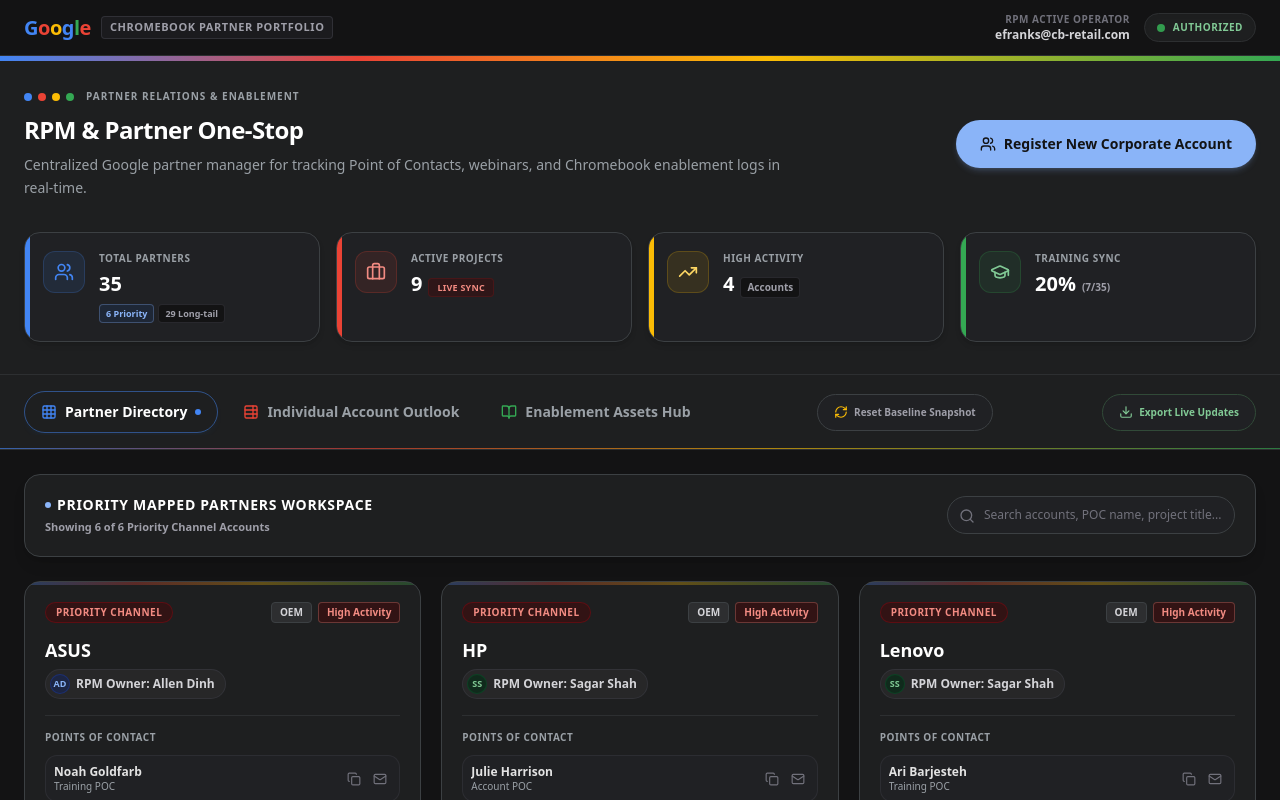
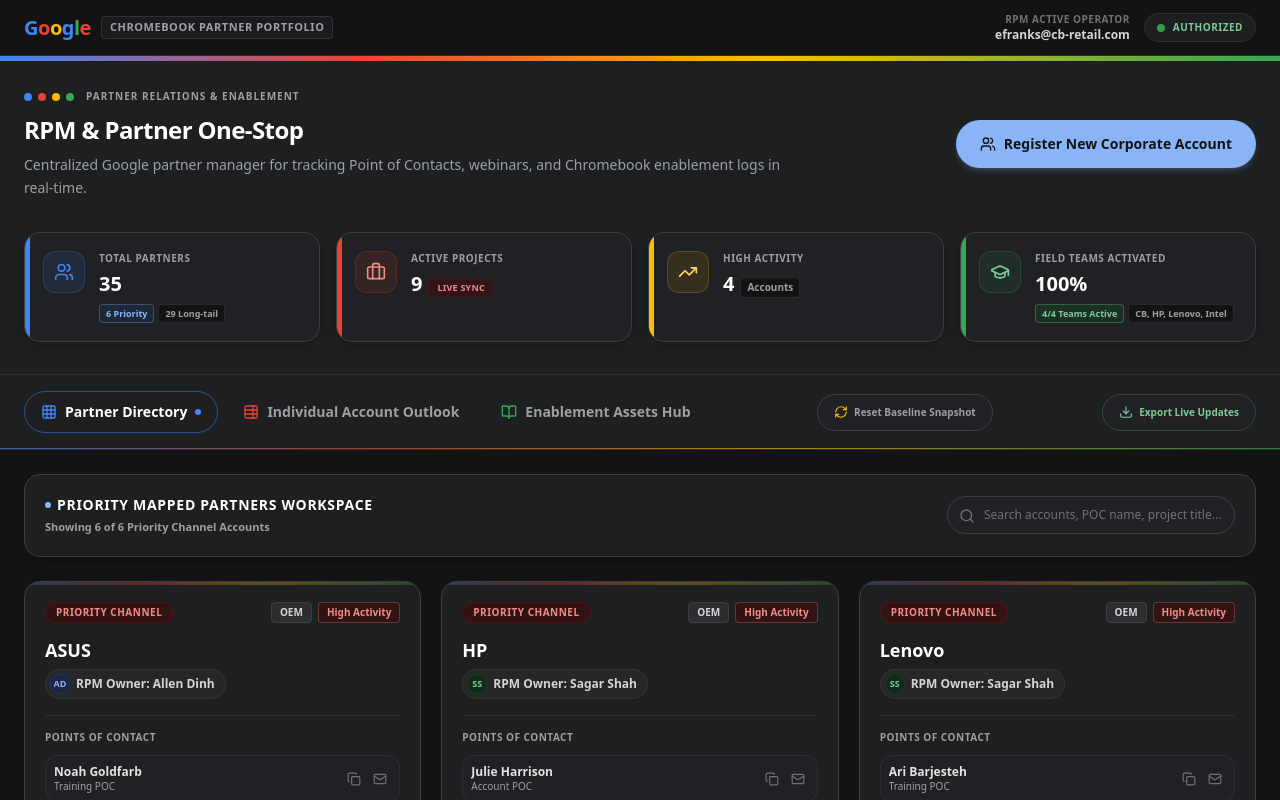
Before and after one commit to efrankschromebookg/Partner-Enablement-Hub, a React (Vite) app: page / in a window 1280 px wide. Shown: the top 800 px of the page. Built offline with nearby package versions, Linux system fonts and the light colour scheme; a web font is replaced by a local one.

Commit message:
fix: bump local storage version and update header
Increment local storage keys to v3 for data consistency and update the Enablement Hub header to display "Field Teams Activated" metrics.

```diff
--- a/src/App.tsx
+++ b/src/App.tsx
@@ -34,7 +34,7 @@
 export default function App() {
   // --- Master State Loads ---
   const [partners, setPartners] = useState<Partner[]>(() => {
-    const saved = localStorage.getItem('rpm_partners');
+    const saved = localStorage.getItem('rpm_partners_v3');
     if (saved) {
       const parsed: Partner[] = JSON.parse(saved);
       const partnersToMove = ['samsung', 'mediatek', 'amd', 'qualcomm'];
@@ -51,7 +51,7 @@
         return p;
       });
       if (migrationNeeded) {
-        localStorage.setItem('rpm_partners', JSON.stringify(migrated));
+        localStorage.setItem('rpm_partners_v3', JSON.stringify(migrated));
         return migrated;
       }
       return parsed;
@@ -60,7 +60,7 @@
   });
 
   const [rpms, setRpms] = useState<RPM[]>(() => {
-    const saved = localStorage.getItem('rpm_rpms');
+    const saved = localStorage.getItem('rpm_rpms_v3');
     if (saved) {
       const parsed: RPM[] = JSON.parse(saved);
       const partnersToMove = ['Samsung', 'MediaTek', 'AMD', 'Qualcomm'];
@@ -103,7 +103,7 @@
         return r;
       });
       if (migrationNeeded) {
-        localStorage.setItem('rpm_rpms', JSON.stringify(migrated));
+        localStorage.setItem('rpm_rpms_v3', JSON.stringify(migrated));
         return migrated;
       }
       return parsed;
@@ -112,7 +112,7 @@
   });
 
   const [resources, setResources] = useState<TrainingResource[]>(() => {
-    const saved = localStorage.getItem('rpm_resources');
+    const saved = localStorage.getItem('rpm_resources_v3');
     return saved ? JSON.parse(saved) : INITIAL_RESOURCES;
   });
 
@@ -132,15 +132,15 @@
 
   // --- Save Persistence effects ---
   useEffect(() => {
-    localStorage.setItem('rpm_partners', JSON.stringify(partners));
+    localStorage.setItem('rpm_partners_v3', JSON.stringify(partners));
   }, [partners]);
 
   useEffect(() => {
-    localStorage.setItem('rpm_rpms', JSON.stringify(rpms));
+    localStorage.setItem('rpm_rpms_v3', JSON.stringify(rpms));
   }, [rpms]);
 
   useEffect(() => {
-    localStorage.setItem('rpm_resources', JSON.stringify(resources));
+    localStorage.setItem('rpm_resources_v3', JSON.stringify(resources));
   }, [resources]);
 
   // --- State Reset Utility ---
--- a/src/components/Header.tsx
+++ b/src/components/Header.tsx
@@ -164,10 +164,17 @@
                 <GraduationCap className="w-5 h-5" />
               </div>
               <div>
-                <span className="text-[10px] font-bold text-[#9aa0a6] block uppercase tracking-wider">Training Sync</span>
-                <div className="flex items-baseline gap-1.5 mt-1">
-                  <span className="text-lg md:text-xl font-black text-white">{trainingCoveragePct}%</span>
-                  <span className="text-[10px] text-zinc-400 font-bold">({trainedPartnersCount}/{totalPartners})</span>
+                <span className="text-[10px] font-bold text-[#9aa0a6] block uppercase tracking-wider">Field Teams Activated</span>
+                <div className="flex flex-col gap-1.5 mt-1">
+                  <span className="text-lg md:text-xl font-black text-white">100%</span>
+                  <div className="flex flex-wrap gap-1">
+                    <span className="text-[9px] text-[#81c995] font-semibold bg-[#137333]/20 border border-[#81c995]/30 px-1.5 py-0.5 rounded">
+                      4/4 Teams Active
+                    </span>
+                    <span className="text-[9px] text-zinc-400 font-semibold bg-[#131314] border border-zinc-700/50 px-1.5 py-0.5 rounded">
+                      CB, HP, Lenovo, Intel
+                    </span>
+                  </div>
                 </div>
               </div>
             </div>
```
